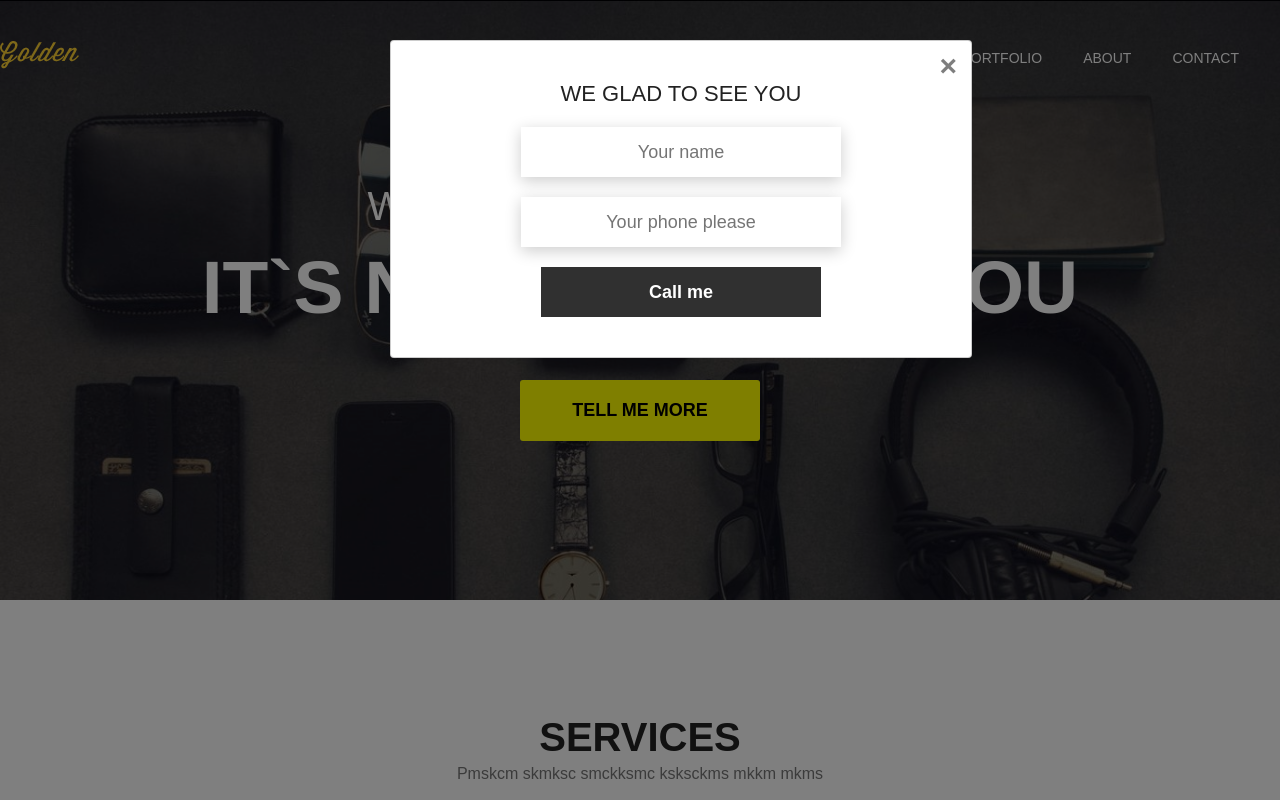
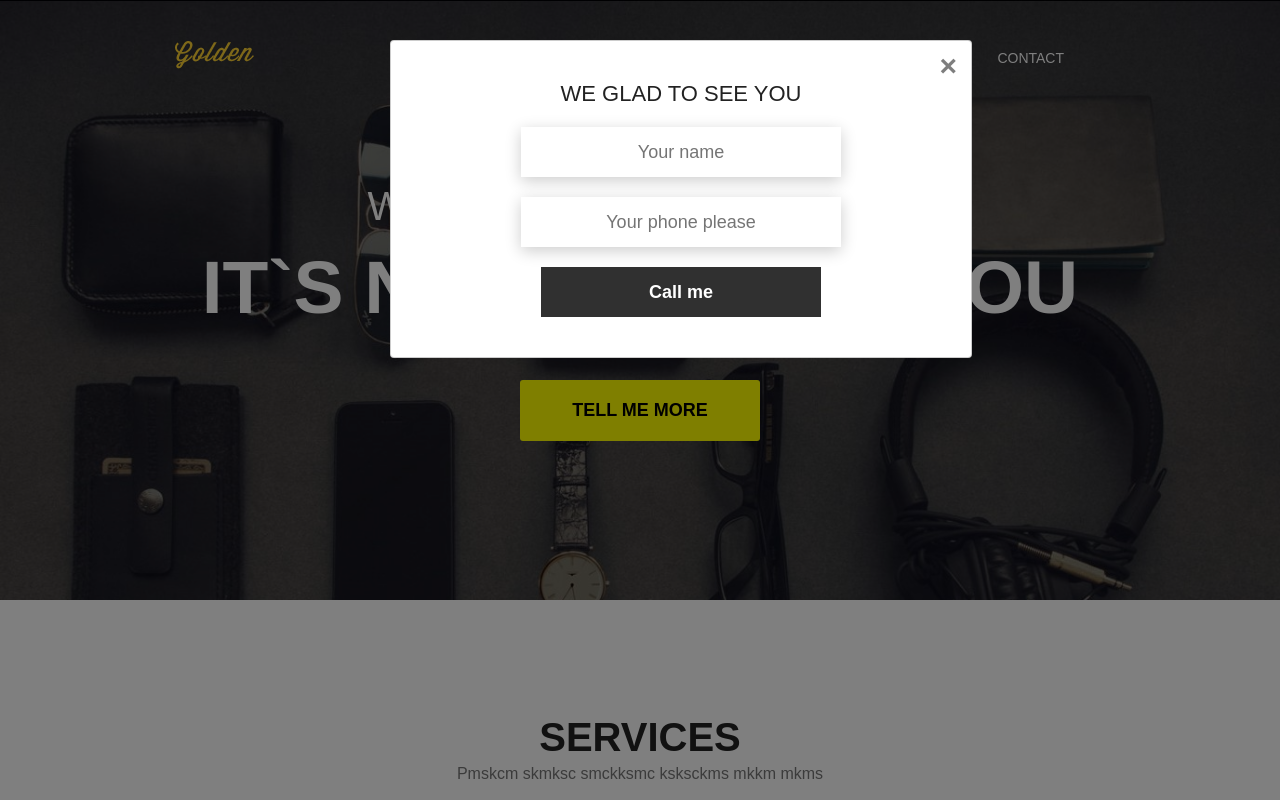
Before and after one commit to Alex12033/landing-page, a plain HTML site: page index.html in a window 1280 px wide. Shown: the top 800 px of the page. Drawn offline with Linux system fonts and the light colour scheme.

Commit message:
fix styles

```diff
--- a/css/main.css
+++ b/css/main.css
@@ -18,7 +18,7 @@ header {
 }
 
 .container {
-    width: 100%;
+    width: 930px;
     margin: 0 auto;
 }
 
```
